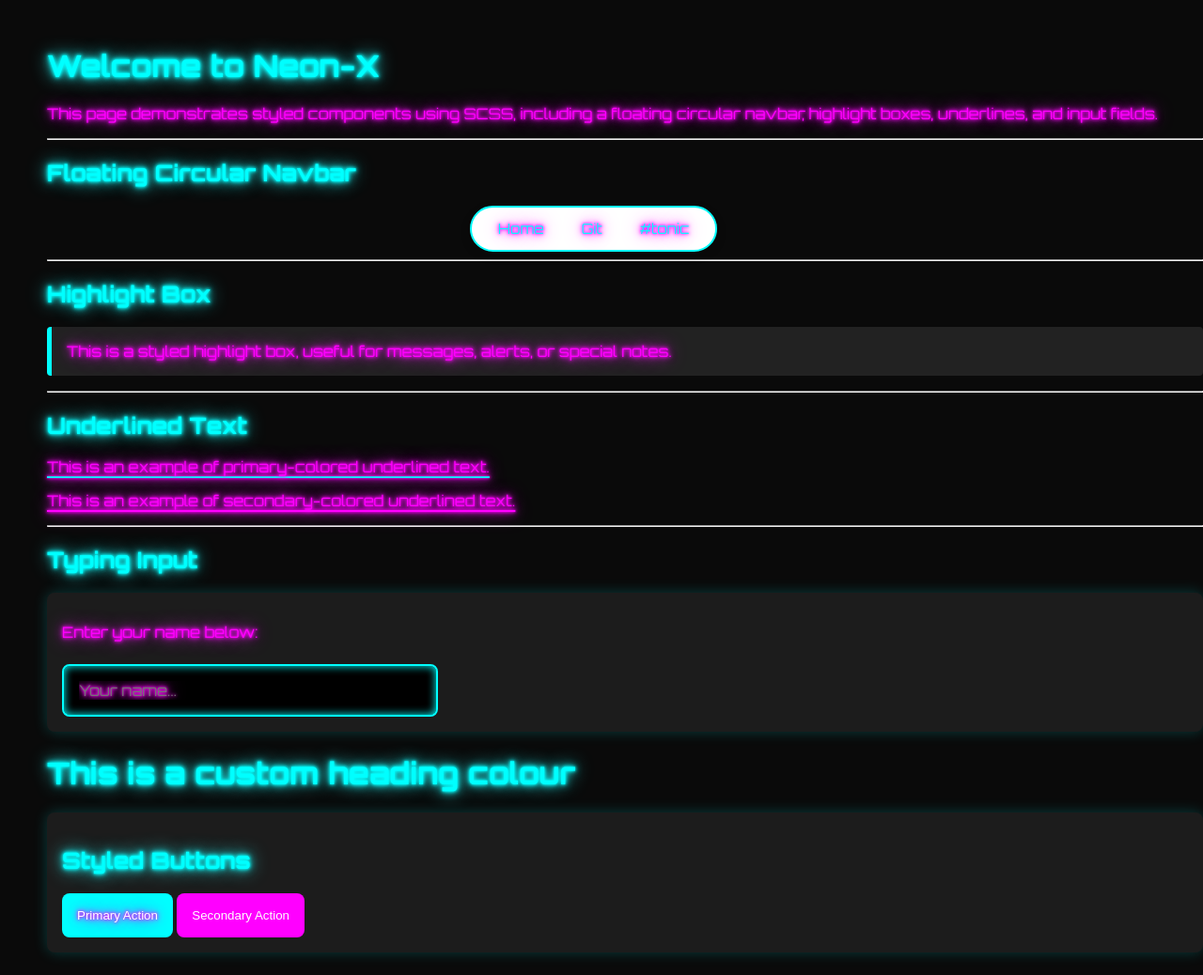
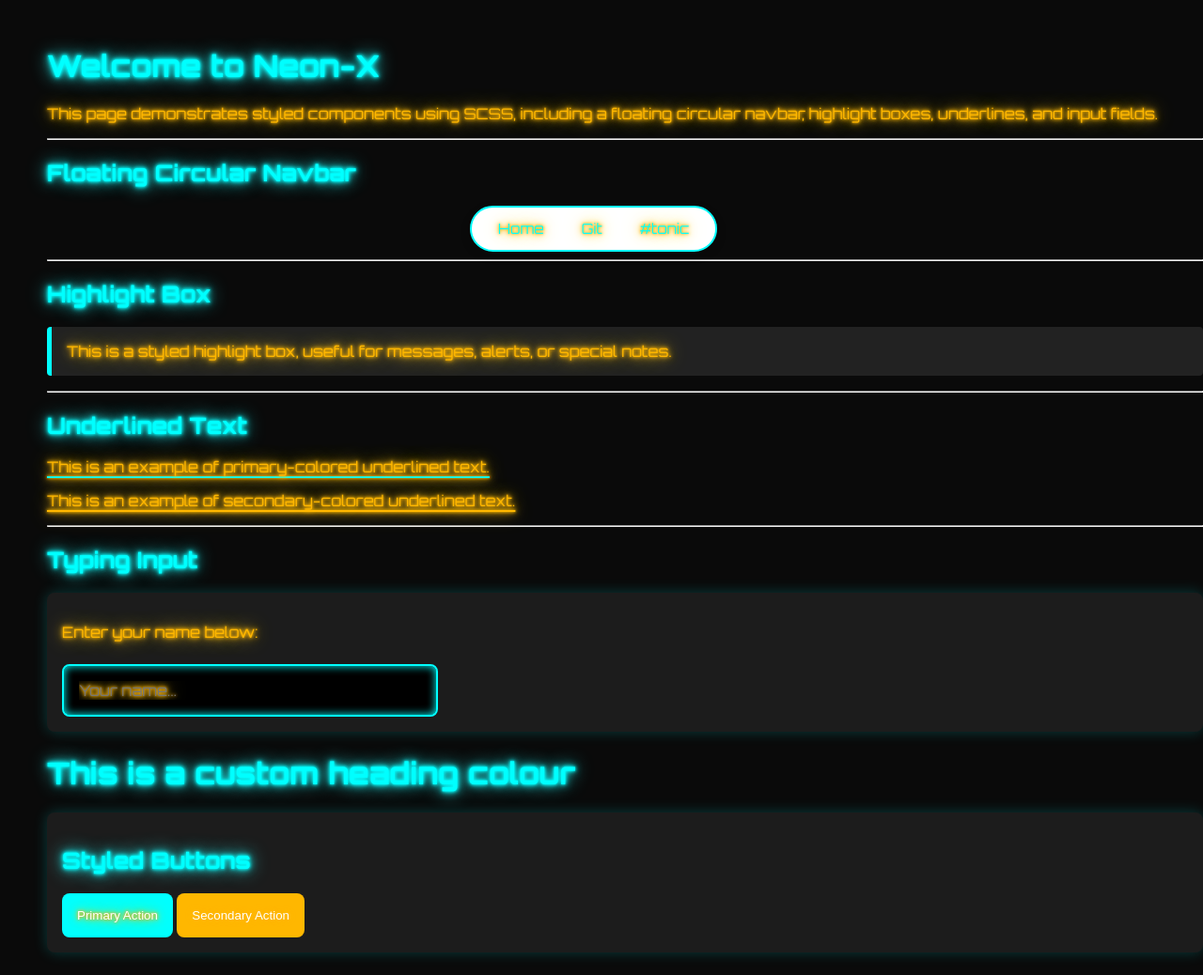
Before and after one commit to v659/jekyll_theme-new-v659, a Jekyll site: the page built from index.md, in a window 1280 px wide. Shown: the whole page at 94% size. Built offline with Jekyll 4.4.1, drawn with Linux system fonts in a browser that asks for light colours.

Commit message:
change colour

```diff
--- a/_sass/base.scss
+++ b/_sass/base.scss
@@ -5,7 +5,7 @@
 
 // Variables
 $primary-color: #00ffff; // Cyan neon
-$secondary-color: #ff00ff; // Magenta neon
+$secondary-color: #ffb700; // Magenta neon
 $font-stack: 'Orbitron', sans-serif;
 $padding: 1rem;
 
```
